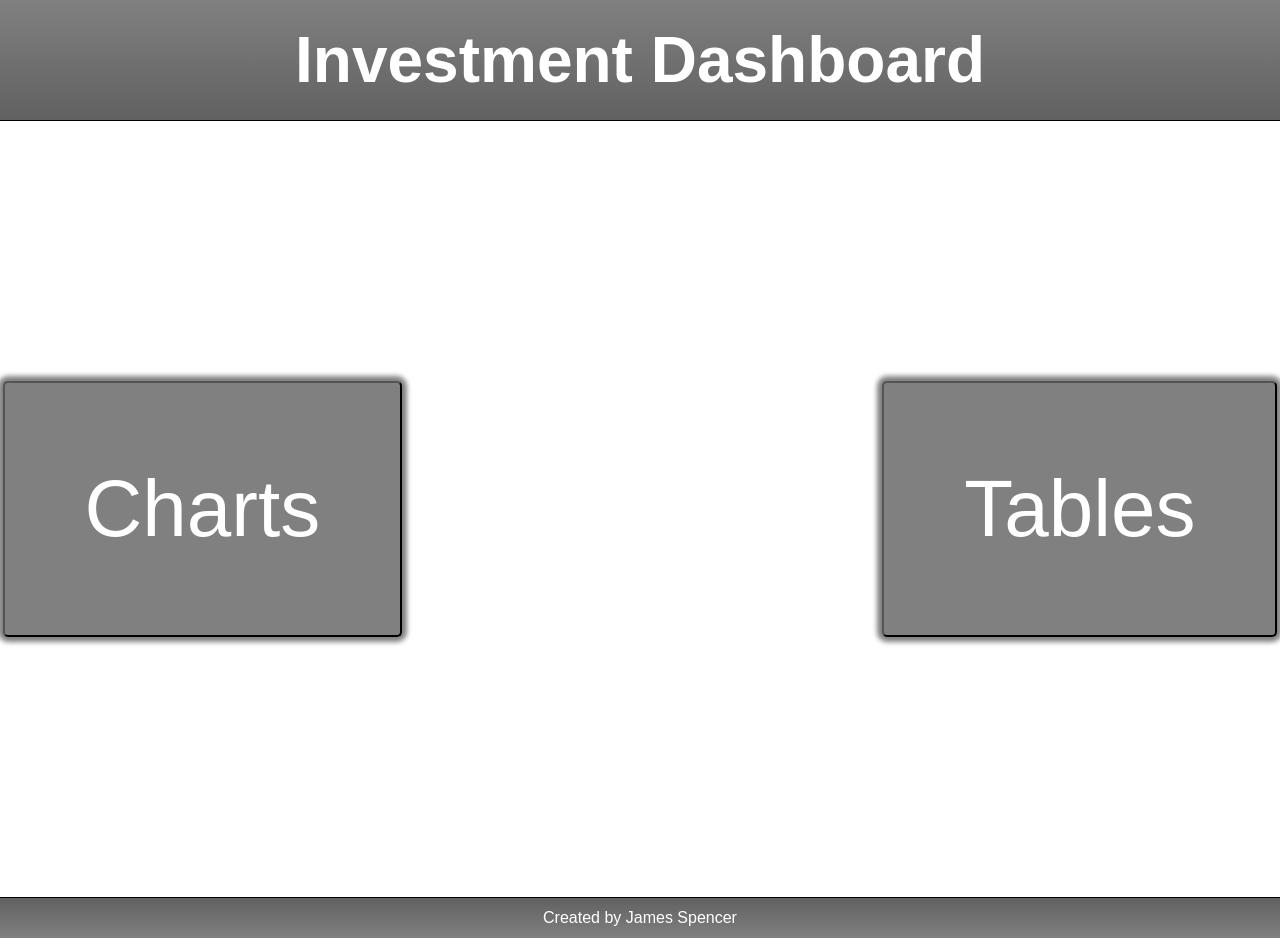
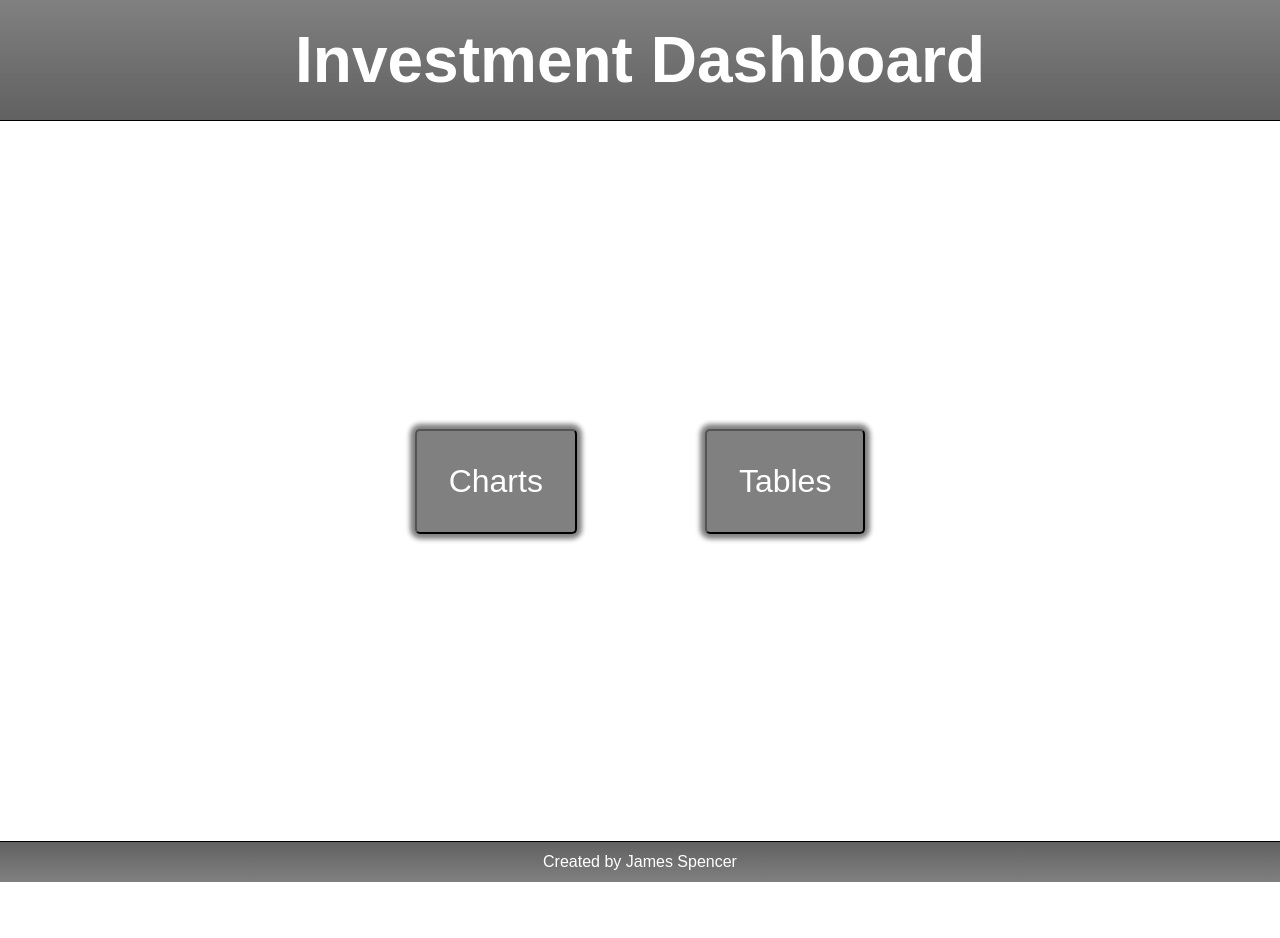
Before and after one commit to jkcswd/Investment-Dashboard-frontend, a React (Create React App) app: page / in a window 1280 px wide. After the commit the page ends 882 px from the top, so only its background shows below. Built offline with nearby package versions, Linux system fonts and the light colour scheme.

Commit message:
change button sizes

```diff
--- a/src/components/App/App.css
+++ b/src/components/App/App.css
@@ -40,11 +40,11 @@ header, footer {
 }
 
 .App button {
-  font-size: 5em;
+  font-size: 2em;
   color: white;
   border-radius: 5px;
   padding: 1em;
-  margin: 3em;
+  margin: 2em;
   background-color: grey;
   box-shadow: 0 0 5px 5px grey;
   transition: 500ms;
```
